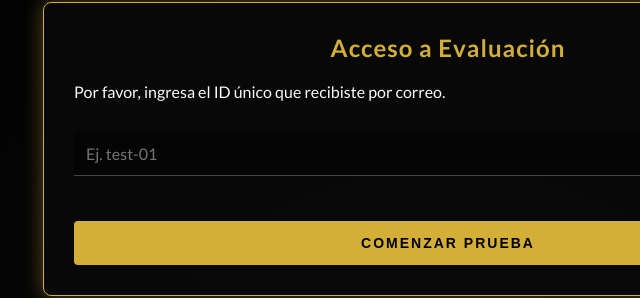
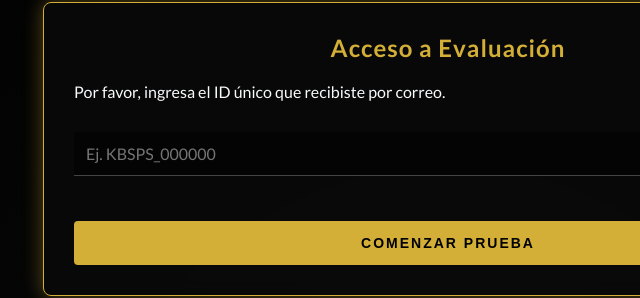
Before and after one commit to KeepBusinessSuccess/psicometricos, a plain HTML site: page index.html in a window 1280 px wide. Shown: the part 58-356 px from the top of the page, 192-832 px from the left. Drawn offline with Linux system fonts and the light colour scheme.

Commit message:
Update index.html

```diff
--- a/index.html
+++ b/index.html
@@ -13,7 +13,7 @@
             <div class="card">
                 <h2>Acceso a Evaluación</h2>
                 <p>Por favor, ingresa el ID único que recibiste por correo.</p>
-                <input type="text" id="candidate-id" placeholder="Ej. test-01">
+                <input type="text" id="candidate-id" placeholder="Ej. KBSPS_000000">
                 <button id="btn-validate">Comenzar Prueba</button>
                 <p id="error-message" class="glow-red" style="display: none;"></p>
             </div>
```
